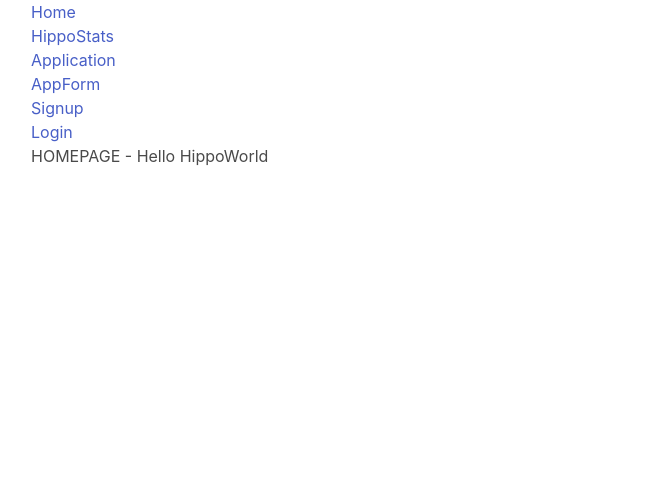
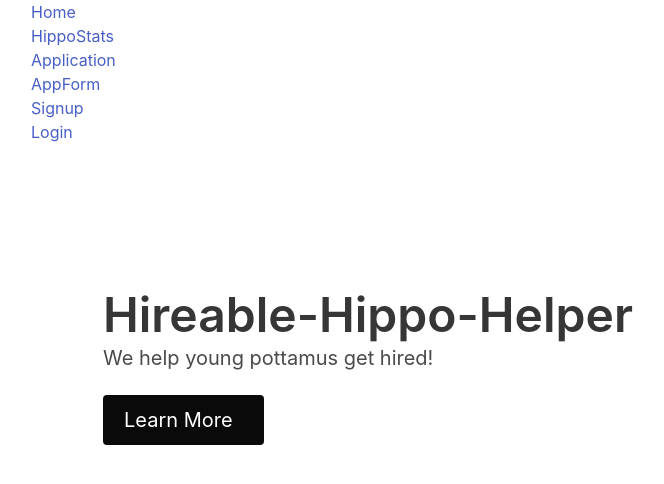
Before and after one commit to espinbrandon49/Hireable-Hippo-Helper, a React (Create React App) app in the folder project_3/client/: page / in a window 1280 px wide. Shown: the top 484 px of the page, without its empty margins (33-697 px from the left). Built offline with nearby package versions, Linux system fonts and the light colour scheme.

Commit message:
began work on homepage

```diff
--- a/project_3/client/src/pages/Homepage/Homepage.js
+++ b/project_3/client/src/pages/Homepage/Homepage.js
@@ -2,9 +2,17 @@ import React from 'react'
 
 const Homepage = () => {
   return (
-    <div>
-      HOMEPAGE - Hello HippoWorld
-    </div>
+    <body>
+    <section class="hero is-medium">
+      <div class="hero-body">
+        <div class="container">
+          <h1 class="title is-1 ">Hireable-Hippo-Helper</h1>
+          <h2 class="subtitle">We help young pottamus get hired!</h2>
+          <a href="learn more" class="button is-white is-medium is-inverted">Learn More&ensp;<i class="fad fa-chevron-right"></i></a>
+        </div>
+      </div>
+    </section>
+    </body>
   )
 }
 
```
